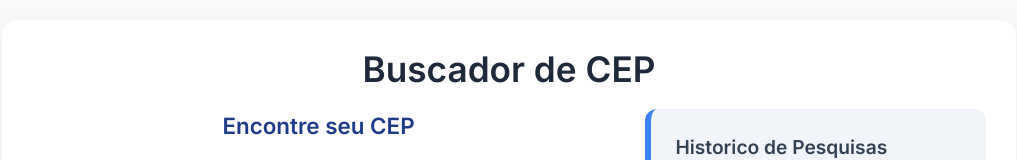
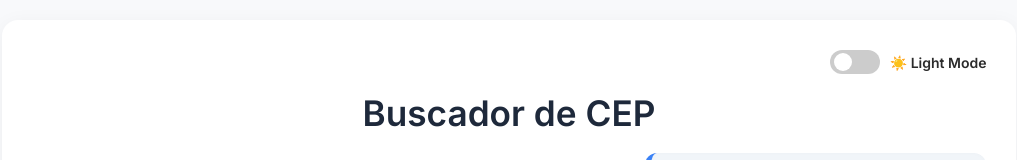
Before and after one commit to FelipeMovio/FrontEndAPICep, a React (Vite) app in the folder Cep/: page / in a window 1280 px wide. Shown: the top 160 px of the page, without its empty margins (131-1148 px from the left). Built offline with nearby package versions, Linux system fonts and the light colour scheme; no server answers.

Commit message:
coloando modo dark

```diff
--- a/Cep/src/App.css
+++ b/Cep/src/App.css
@@ -202,3 +202,146 @@ h1 {
     padding: 20px;
   }
 }
+
+.tema-toggle {
+  display: flex;
+  align-items: center;
+  justify-content: flex-end;
+  margin-bottom: 20px;
+  gap: 10px;
+  font-weight: bold;
+  font-size: 14px;
+}
+
+/* Switch estilo iOS */
+.switch {
+  position: relative;
+  display: inline-block;
+  width: 50px;
+  height: 24px;
+}
+
+.switch input {
+  opacity: 0;
+  width: 0;
+  height: 0;
+}
+
+.slider {
+  position: absolute;
+  cursor: pointer;
+  top: 0;
+  left: 0;
+  right: 0;
+  bottom: 0;
+  background-color: #ccc;
+  transition: 0.4s;
+  border-radius: 24px;
+}
+
+.slider:before {
+  position: absolute;
+  content: "";
+  height: 18px;
+  width: 18px;
+  left: 4px;
+  bottom: 3px;
+  background-color: white;
+  transition: 0.4s;
+  border-radius: 50%;
+}
+
+input:checked + .slider {
+  background-color: #3b82f6;
+}
+
+input:checked + .slider:before {
+  transform: translateX(26px);
+}
+
+/* MODO DARK ATUALIZADO COM CONTRASTE APRIMORADO */
+
+.dark {
+  background-color: #0f172a;
+  color: #f1f5f9;
+}
+
+.dark .container {
+  background-color: #1e293b;
+  color: #f1f5f9;
+}
+
+.dark h1,
+.dark h2,
+.dark strong {
+  color: #ffffff;
+}
+
+.dark input {
+  background-color: #334155;
+  color: #f8fafc;
+  border: 1px solid #475569;
+}
+
+.dark input::placeholder {
+  color: #cbd5e1;
+}
+
+.dark .inputs button {
+  background-color: #3b82f6;
+  color: #ffffff;
+}
+
+.dark .inputs button:hover {
+  background-color: #2563eb;
+}
+
+.dark .resultado {
+  background-color: #1e40af;
+  color: #e0f2fe;
+  border-left-color: #60a5fa;
+}
+
+.dark .resultado li {
+  color: #f1f5f9;
+}
+
+.dark .right-content {
+  background-color: #1e293b;
+  border-left: 6px solid #3b82f6;
+}
+
+.dark .right-content h2 {
+  color: #f1f5f9;
+}
+
+.dark .right-content li {
+  background-color: #334155;
+  color: #f1f5f9;
+  border-left: 4px solid #60a5fa;
+}
+
+.dark .right-content small {
+  color: #cbd5e1;
+}
+
+.dark .error {
+  background-color: #b91c1c;
+  color: #ffe4e6;
+  border-left: 5px solid #f87171;
+}
+
+/* Toggle switch texto */
+.dark .tema-toggle span {
+  color: #f1f5f9;
+}
+
+body,
+.container,
+input,
+button,
+.resultado,
+.right-content,
+.error {
+  transition: background-color 0.3s ease, color 0.3s ease;
+}
--- a/Cep/src/App.jsx
+++ b/Cep/src/App.jsx
@@ -1,10 +1,35 @@
-import React from "react";
+import React, { useEffect, useState } from "react";
 import ConsumoAPi from "./services/ConsumoAPi";
 import "./App.css";
 
 function App() {
+  const [temaEscuro, setTemaEscuro] = useState(false);
+
+  // Carregar tema salvo
+  useEffect(() => {
+    const temaSalvo = localStorage.getItem("tema") === "dark";
+    setTemaEscuro(temaSalvo);
+  }, []);
+
+  // Salvar tema no localStorage
+  useEffect(() => {
+    localStorage.setItem("tema", temaEscuro ? "dark" : "light");
+  }, [temaEscuro]);
+
   return (
-    <div className="container">
+    <div className={`container ${temaEscuro ? "dark" : "light"}`}>
+      <div className="tema-toggle">
+        <label className="switch">
+          <input
+            type="checkbox"
+            checked={temaEscuro}
+            onChange={() => setTemaEscuro(!temaEscuro)}
+          />
+          <span className="slider round"></span>
+        </label>
+        <span>{temaEscuro ? "🌙 Dark Mode" : "☀️ Light Mode"}</span>
+      </div>
+
       <h1>Buscador de CEP</h1>
       <ConsumoAPi />
     </div>
```
